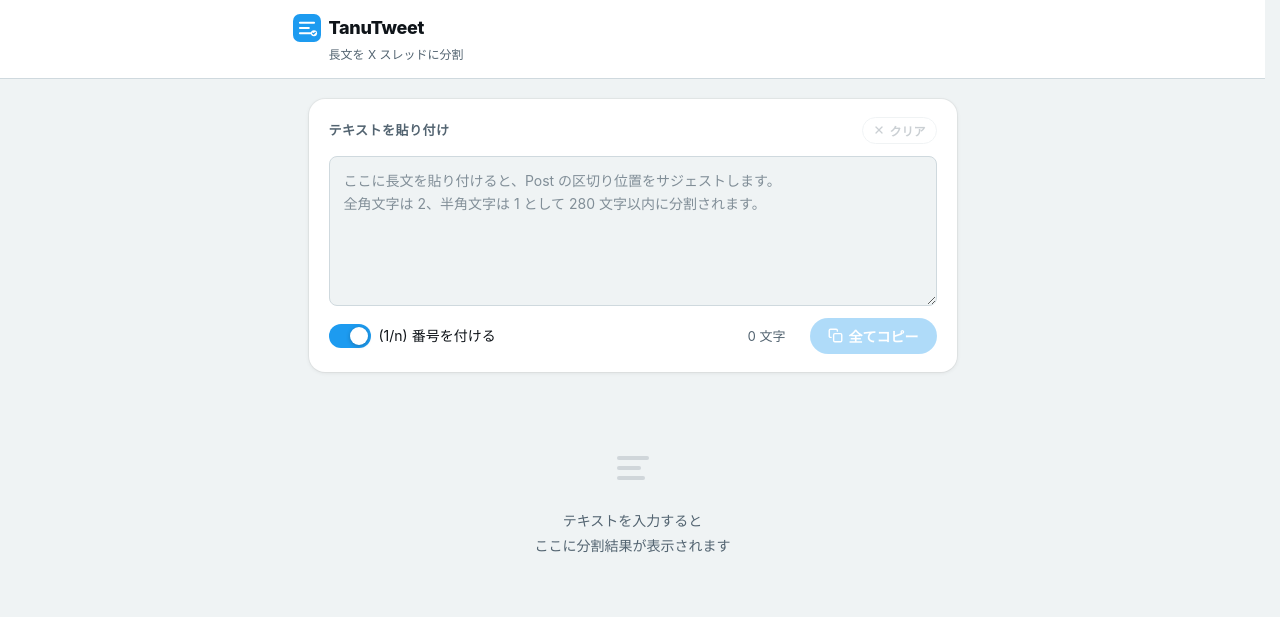
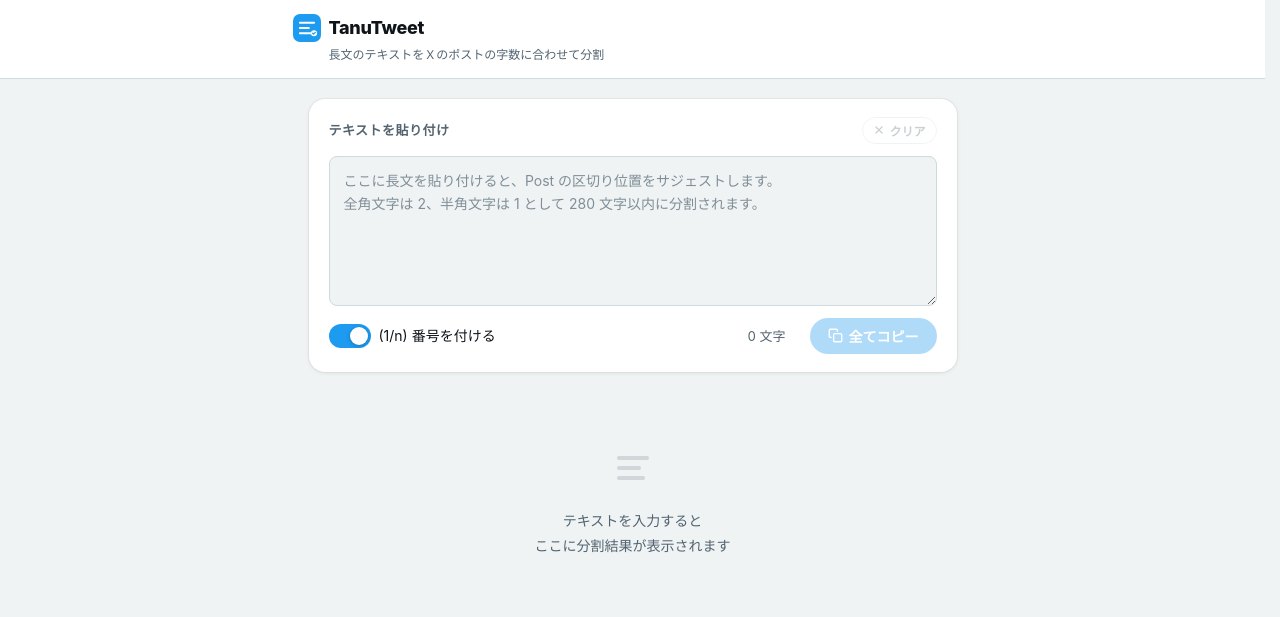
Before and after one commit to TadanoTanuki/TanuTweet, a plain HTML site: page index.html in a window 1280 px wide. Drawn offline with Linux system fonts and the light colour scheme.

Commit message:
サブタイトルの文言を更新
Co-Authored-By: Claude Sonnet 4.6 <noreply@anthropic.com>

```diff
--- a/index.html
+++ b/index.html
@@ -23,7 +23,7 @@
         </svg>
         <h1 class="app-title">TanuTweet</h1>
       </div>
-      <p class="app-subtitle">長文を X スレッドに分割</p>
+      <p class="app-subtitle">長文のテキストをＸのポストの字数に合わせて分割</p>
     </div>
   </header>
 
```
